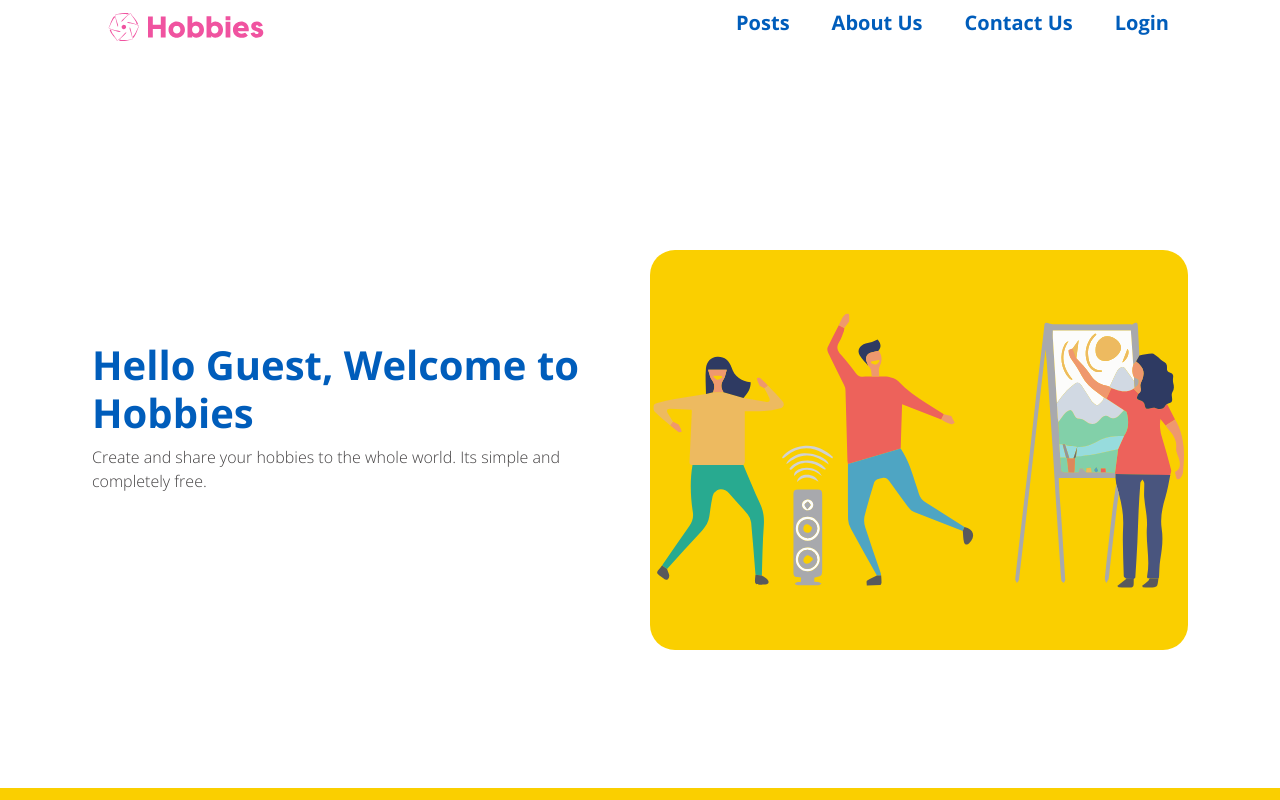
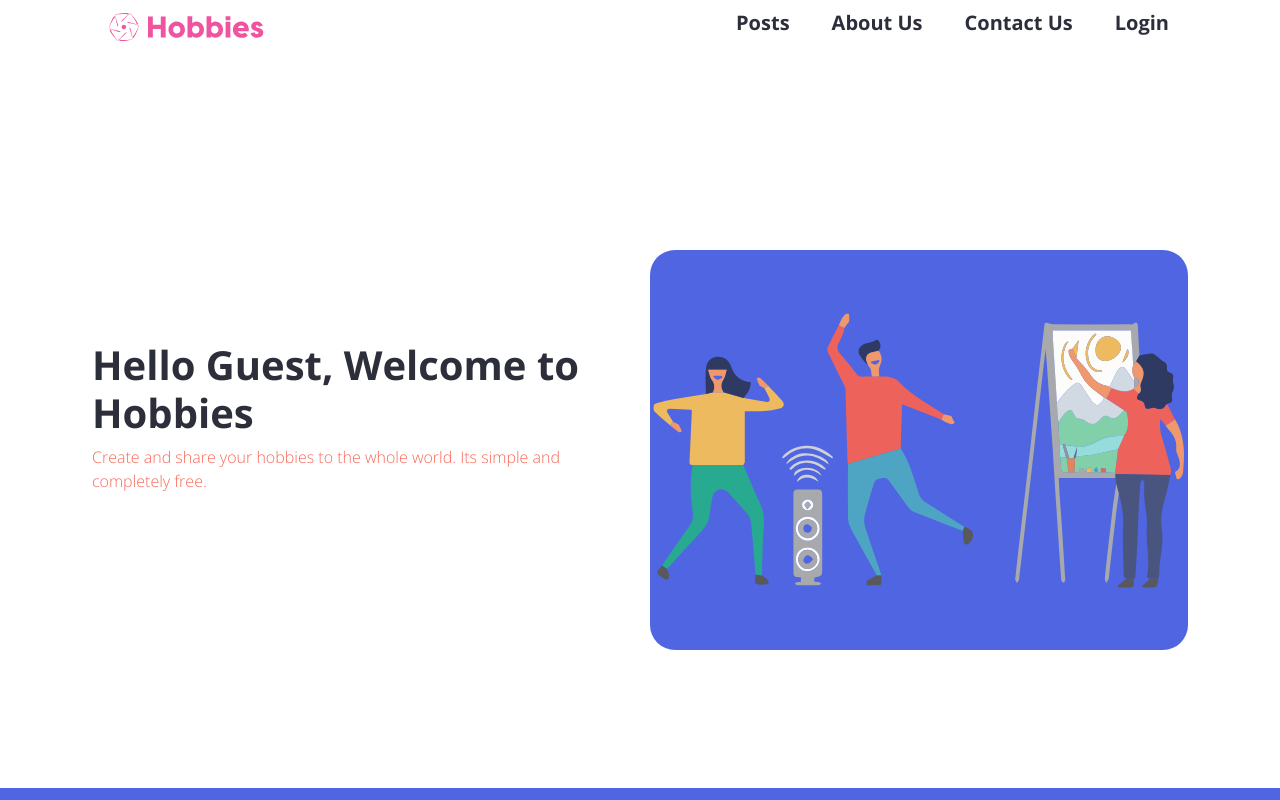
Before and after one commit to floydfdes/app-hobbies-nextjs, a Next.js app: page / in a window 1280 px wide. Shown: the top 800 px of the page. Built offline with nearby package versions, Linux system fonts and the light colour scheme.

Commit message:
test colors.

```diff
--- a/styles/globals.css
+++ b/styles/globals.css
@@ -25,6 +25,11 @@
   --color-2: #ffffff;
   --color-3: #f053a0;
   --color-4: #010010; */
+  --color-1: #2c2e39;
+  --color-2: #ffffff;
+  --color-3: #5065e2;
+  --color-4: #f96758;
+  --color-5: #939487;
 }
 
 html,
```
